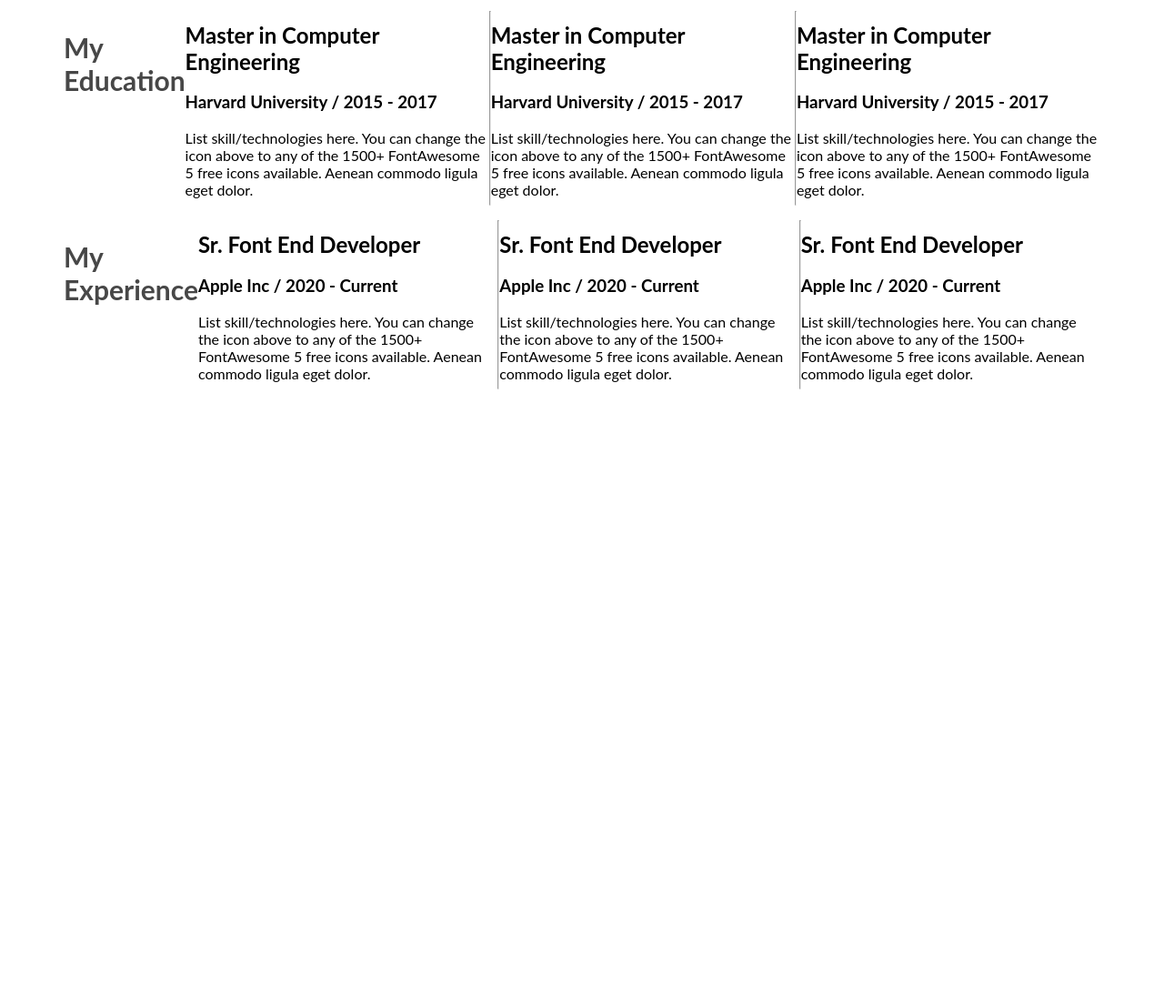
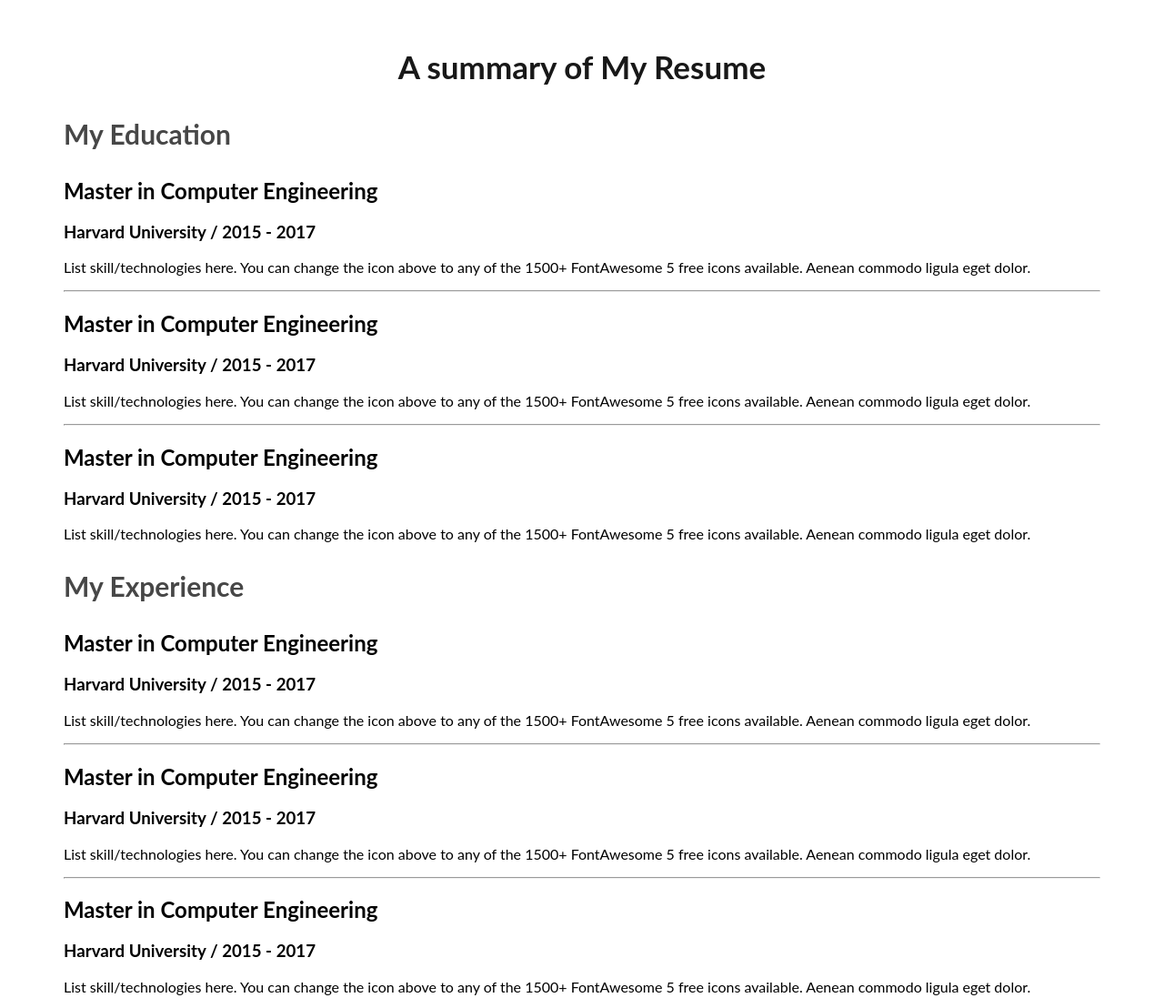
Before and after one commit to HasnathAhmedTamim/web-dev-portfolio1, a plain HTML site: page index.html in a window 1280 px wide. Shown: the part 2158-3255 px from the top of the page at 91% size. Before the commit the page ends 2754 px from the top, so only its background shows below. Drawn offline with Linux system fonts and the light colour scheme.

Commit message:
resumeupdate

```diff
--- a/index.html
+++ b/index.html
@@ -92,59 +92,70 @@
               </div>
 
             </div>
-         <!-- resume section -->
+
+
+
+
          </section>
-          <h3 class="section-title">A summary of My Resume</h3>
+
+         <section>
+            <h3 class="section-title">
+              A summary of My Resume
+            </h3>
             <div class="resume-container">
-            <h3 class="resume-col-tit">My Education</h3>
-            <div class="resume-item">
-              <h2>Master in Computer Engineering</h2>
-              <h3>Harvard University / 2015 - 2017</h3>
-              <p>List skill/technologies here. You can change the icon above
-to any of the 1500+ FontAwesome 5 free icons available. Aenean commodo ligula eget dolor. </p>
+                <div class="resume-column">
+                    <h3 class="resume-column-title">My Education</h3>
+                    <div class="res-item">
+                      <h2 class="res-item-title">Master in Computer Engineering</h2>
+                      <h3 class="res-item-ins">Harvard University / 2015 - 2017</h3>
+                      <p class="res-item-desc">List skill/technologies here. You can change the icon above
+                        to any of the 1500+ FontAwesome 5 free icons available. Aenean commodo ligula eget dolor.</p>
                     </div>
                     <hr>
-            <div class="resume-item">
-              <h2>Master in Computer Engineering</h2>
-              <h3>Harvard University / 2015 - 2017</h3>
-              <p>List skill/technologies here. You can change the icon above
-to any of the 1500+ FontAwesome 5 free icons available. Aenean commodo ligula eget dolor. </p>
+                    <div class="res-item">
+                      <h2 class="res-item-title">Master in Computer Engineering</h2>
+                      <h3 class="res-item-ins">Harvard University / 2015 - 2017</h3>
+                      <p class="res-item-desc">List skill/technologies here. You can change the icon above
+                        to any of the 1500+ FontAwesome 5 free icons available. Aenean commodo ligula eget dolor.</p>
                     </div>
                     <hr>
-            <div class="resume-item">
-              <h2>Master in Computer Engineering</h2>
-              <h3>Harvard University / 2015 - 2017</h3>
-              <p>List skill/technologies here. You can change the icon above
-to any of the 1500+ FontAwesome 5 free icons available. Aenean commodo ligula eget dolor. </p>
+                    <div class="res-item">
+                      <h2 class="res-item-title">Master in Computer Engineering</h2>
+                      <h3 class="res-item-ins">Harvard University / 2015 - 2017</h3>
+                      <p class="res-item-desc">List skill/technologies here. You can change the icon above
+                        to any of the 1500+ FontAwesome 5 free icons available. Aenean commodo ligula eget dolor.</p>
                     </div>
+
+
                 </div>
-          <div class="resume-container">
-            <h3 class="resume-col-tit">My Experience</h3>
-            <div class="resume-item">
-              <h2>Sr. Font End Developer</h2>
-              <h3>Apple Inc / 2020 - Current</h3>
-              <p>List skill/technologies here. You can change the icon above
-to any of the 1500+ FontAwesome 5 free icons available. Aenean commodo ligula eget dolor. </p>
+
+                <div class="resume-column">
+                  <h3 class="resume-column-title">My Experience</h3>
+                   <div class="res-item">
+                      <h2 class="res-item-title">Master in Computer Engineering</h2>
+                      <h3 class="res-item-ins">Harvard University / 2015 - 2017</h3>
+                      <p class="res-item-desc">List skill/technologies here. You can change the icon above
+                        to any of the 1500+ FontAwesome 5 free icons available. Aenean commodo ligula eget dolor.</p>
                     </div>
                     <hr>
-           <div class="resume-item">
-              <h2>Sr. Font End Developer</h2>
-              <h3>Apple Inc / 2020 - Current</h3>
-              <p>List skill/technologies here. You can change the icon above
-to any of the 1500+ FontAwesome 5 free icons available. Aenean commodo ligula eget dolor. </p>
+                    <div class="res-item">
+                      <h2 class="res-item-title">Master in Computer Engineering</h2>
+                      <h3 class="res-item-ins">Harvard University / 2015 - 2017</h3>
+                      <p class="res-item-desc">List skill/technologies here. You can change the icon above
+                        to any of the 1500+ FontAwesome 5 free icons available. Aenean commodo ligula eget dolor.</p>
                     </div>
                     <hr>
-           <div class="resume-item">
-              <h2>Sr. Font End Developer</h2>
-              <h3>Apple Inc / 2020 - Current</h3>
-              <p>List skill/technologies here. You can change the icon above
-to any of the 1500+ FontAwesome 5 free icons available. Aenean commodo ligula eget dolor. </p>
+                    <div class="res-item">
+                      <h2 class="res-item-title">Master in Computer Engineering</h2>
+                      <h3 class="res-item-ins">Harvard University / 2015 - 2017</h3>
+                      <p class="res-item-desc">List skill/technologies here. You can change the icon above
+                        to any of the 1500+ FontAwesome 5 free icons available. Aenean commodo ligula eget dolor.</p>
                     </div>
                 </div>
 
-        <section>
+            </div>
+         </section>
 
-        </section>
     </main>
 
     <footer></footer>
--- a/styles.css/portfolio.css
+++ b/styles.css/portfolio.css
@@ -148,12 +148,8 @@ main section {
 }
 
 /* res-col-sty */
-.resume-col-tit {
+.resume-column-title {
   color: #474747;
   font-size: 30px;
   font-weight: 700;
 }
-.resume-container{
-  display: flex;
-  justify-content: space-around;
-}
```
Lines whose indentation alone changed are shown as unchanged.
